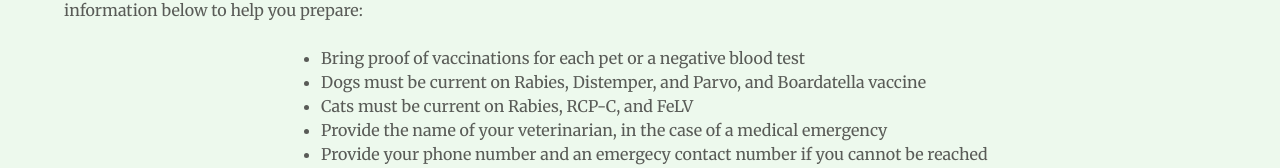
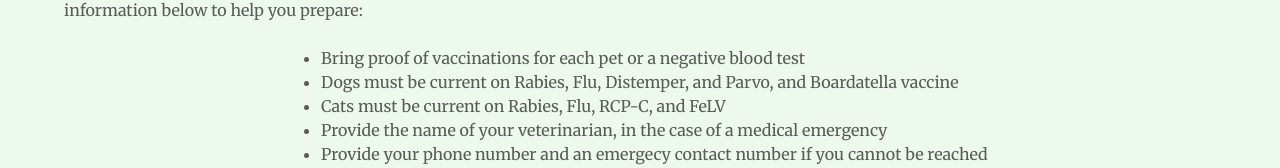
Before and after one commit to Worthy-Dev/tellicoBNB, a React (Create React App) app in the folder tellico/: page /services in a window 1280 px wide. Shown: the part 3776-3944 px from the top of the page. Built offline with nearby package versions, Linux system fonts and the light colour scheme; the HTML template or start-up script is replaced by a standard one.

Commit message:
Update Services.js
Added Flu to vaccines

```diff
--- a/tellico/src/components/Services.js
+++ b/tellico/src/components/Services.js
@@ -139,8 +139,8 @@ const Services = () => {
                         <div>
                             <ul>
                                 <li>Bring proof of vaccinations for each pet or a negative blood test</li>
-                                <li>Dogs must be current on Rabies, Distemper, and Parvo, and Boardatella vaccine</li>
-                                <li>Cats must be current on Rabies, RCP-C, and FeLV</li>
+                                <li>Dogs must be current on Rabies, Flu, Distemper, and Parvo, and Boardatella vaccine</li>
+                                <li>Cats must be current on Rabies, Flu, RCP-C, and FeLV</li>
                                 <li>Provide the name of your veterinarian, in the case of a medical emergency </li>
                                 <li>Provide your phone number and an emergecy contact number if you cannot be reached </li>
                                 <li>We accept cash or checks, no credit cards at this time</li>
```
